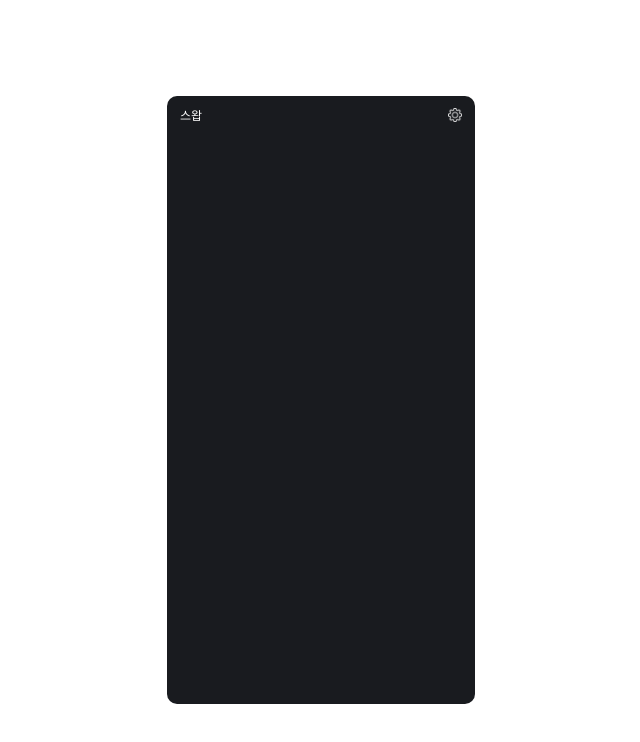
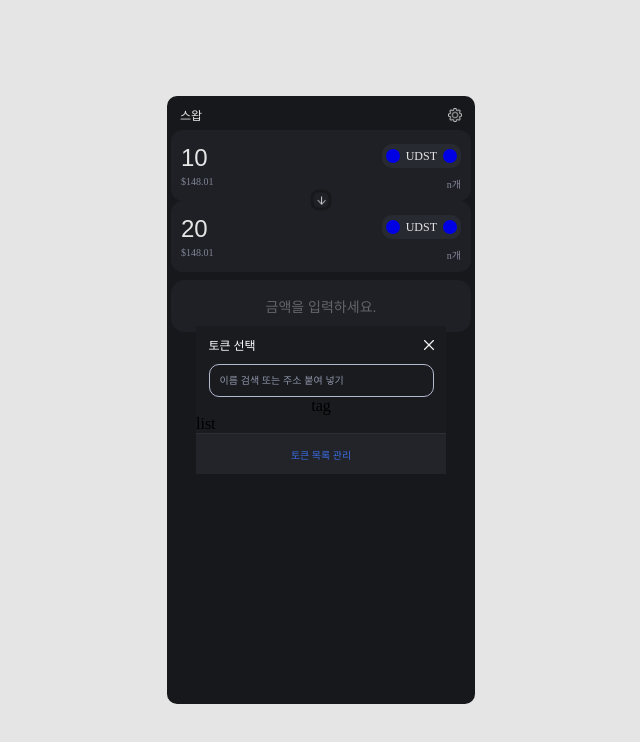
Before and after one commit to Bae0203/UniswapV2, a React (Create React App) app: page / in a window 1280 px wide. Shown: the top 742 px of the page, without its empty margins (319-959 px from the left). Built offline with nearby package versions, Linux system fonts and the light colour scheme.

Commit message:
fix : modal

```diff
--- a/src/pages/Main/index.tsx
+++ b/src/pages/Main/index.tsx
@@ -1,13 +1,18 @@
 import React, { useState } from "react";
 import Alert from "../../components/Alert";
+import Calculate from "../../components/Calculate";
+import Modal from "../../components/Modal";
+import useModal from "../../util/hooks/useModal";
 import * as S from "./style";
 
 const Main = () => {
   const [activeAlert, setActiveAlert] = useState<boolean>(false);
+  // const { activeModal } = useModal(); // jotai로 하기
 
   return (
     <>
       {activeAlert && <Alert setActive={setActiveAlert} />}
+      {true && <Modal />}
       <S.MainForm>
         <S.Head>
           <S.Title>스왑</S.Title>
@@ -22,6 +27,7 @@ const Main = () => {
         >
           ddd
         </button> */}
+        <Calculate />
       </S.MainForm>
     </>
   );
```
